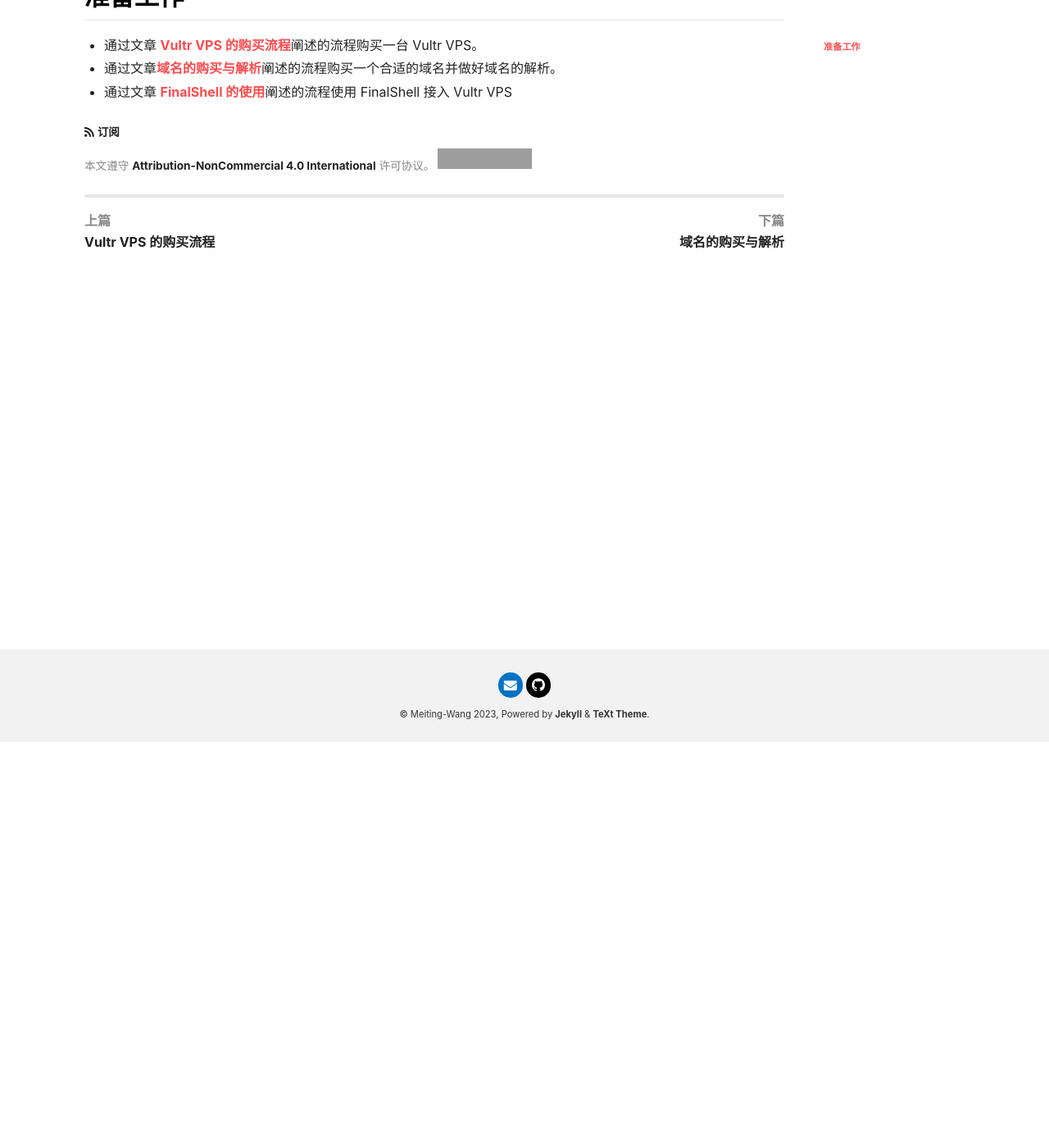
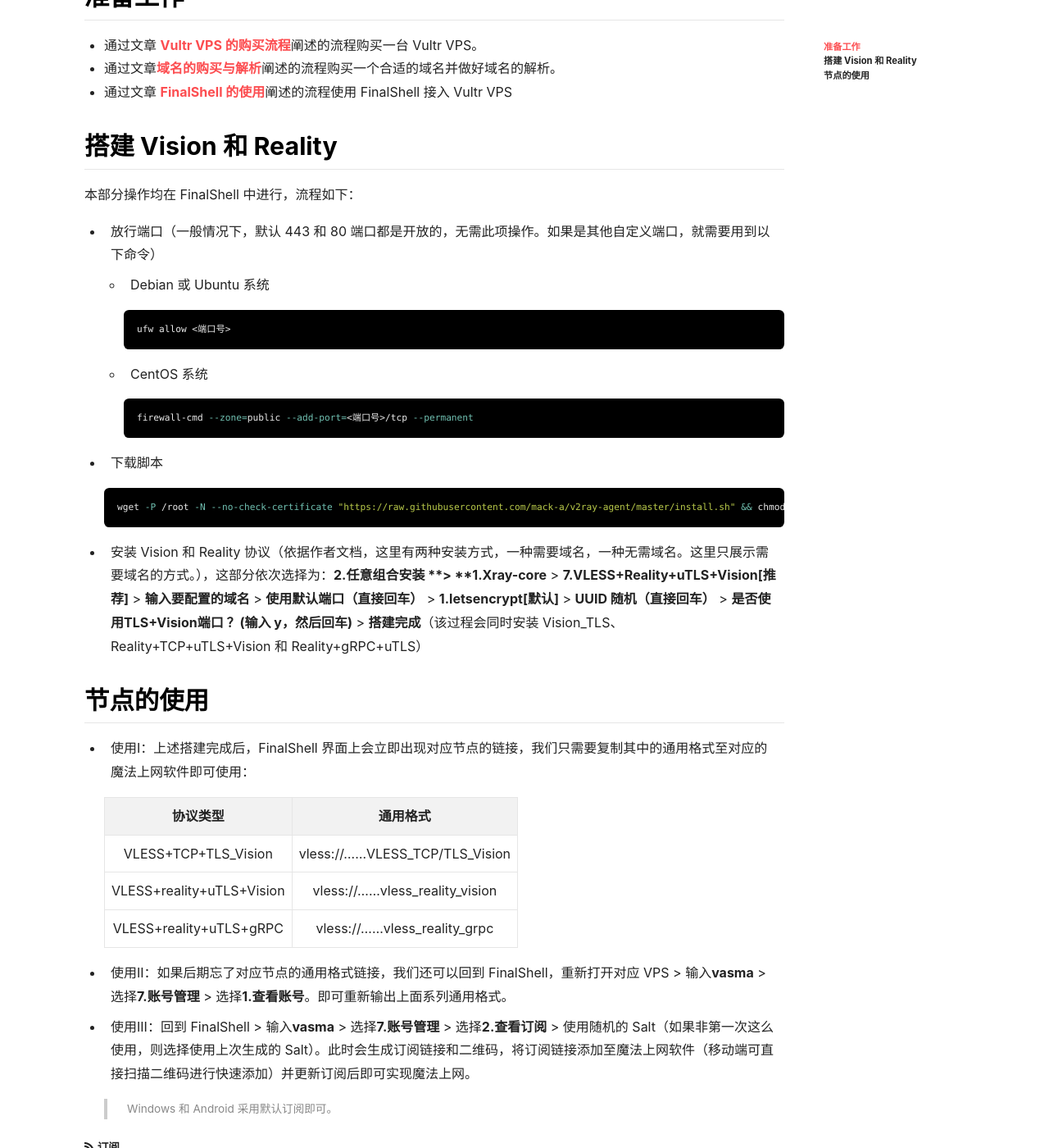
Before and after one commit to Meiting-Wang/Meiting-Wang.github.io, a Jekyll site: the page built from _posts/2023-08-09-使用Vultr搭建Vision和Reality.md, in a window 1280 px wide and 1400 px high, scrolled down 495 px. Shown: the whole window at 82% size. Built offline with Jekyll 4.4.1, drawn with Linux system fonts in a browser that asks for light colours; nearby versions of some CDN libraries; grey boxes are pictures that could not be loaded.

Commit message:
Update 2023-08-09-使用Vultr搭建Vision和Reality.md

````diff
--- a/_posts/2023-08-09-使用Vultr搭建Vision和Reality.md
+++ b/_posts/2023-08-09-使用Vultr搭建Vision和Reality.md
@@ -16,3 +16,45 @@ tags: fq Vultr
 - 通过文章 [Vultr VPS 的购买流程](https://meiting-wang.github.io/2023/08/09/vultr-vps-%E7%9A%84%E8%B4%AD%E4%B9%B0%E6%B5%81%E7%A8%8B.html)阐述的流程购买一台 Vultr VPS。
 - 通过文章[域名的购买与解析](https://meiting-wang.github.io/2023/08/09/%E5%9F%9F%E5%90%8D%E7%9A%84%E8%B4%AD%E4%B9%B0%E4%B8%8E%E8%A7%A3%E6%9E%90.html)阐述的流程购买一个合适的域名并做好域名的解析。
 - 通过文章 [FinalShell 的使用](https://meiting-wang.github.io/2023/08/09/FinalShell%E7%9A%84%E4%BD%BF%E7%94%A8.html)阐述的流程使用 FinalShell 接入 Vultr VPS
+
+## 搭建 Vision 和 Reality
+
+本部分操作均在 FinalShell 中进行，流程如下：
+
+- 放行端口（一般情况下，默认 443 和 80 端口都是开放的，无需此项操作。如果是其他自定义端口，就需要用到以下命令）
+
+  - Debian 或 Ubuntu 系统
+
+    ```bash
+    ufw allow <端口号>
+    ```
+
+  - CentOS 系统
+
+    ```bash
+    firewall-cmd --zone=public --add-port=<端口号>/tcp --permanent
+    ```
+
+- 下载脚本
+
+  ```sh
+  wget -P /root -N --no-check-certificate "https://raw.githubusercontent.com/mack-a/v2ray-agent/master/install.sh" && chmod 700 /root/install.sh && /root/install.sh
+  ```
+
+- 安装 Vision 和 Reality 协议（依据作者文档，这里有两种安装方式，一种需要域名，一种无需域名。这里只展示需要域名的方式。），这部分依次选择为：**2.任意组合安装 **> **1.Xray-core** > **7.VLESS+Reality+uTLS+Vision[推荐]** > **输入要配置的域名** > **使用默认端口（直接回车）** > **1.letsencrypt[默认]** > **UUID 随机（直接回车）** > **是否使用TLS+Vision端口 ？(输入 y，然后回车)** > **搭建完成**（该过程会同时安装 Vision_TLS、Reality+TCP+uTLS+Vision 和 Reality+gRPC+uTLS）
+
+## 节点的使用
+
+- 使用I：上述搭建完成后，FinalShell 界面上会立即出现对应节点的链接，我们只需要复制其中的通用格式至对应的魔法上网软件即可使用：
+
+  |         协议类型          |              通用格式              |
+  | :-----------------------: | :--------------------------------: |
+  |   VLESS+TCP+TLS_Vision    | vless://......VLESS_TCP/TLS_Vision |
+  | VLESS+reality+uTLS+Vision | vless://......vless_reality_vision |
+  |  VLESS+reality+uTLS+gRPC  |  vless://......vless_reality_grpc  |
+
+- 使用II：如果后期忘了对应节点的通用格式链接，我们还可以回到 FinalShell，重新打开对应 VPS > 输入**vasma** > 选择**7.账号管理** > 选择**1.查看账号**。即可重新输出上面系列通用格式。
+
+- 使用III：回到 FinalShell > 输入**vasma** > 选择**7.账号管理** > 选择**2.查看订阅** > 使用随机的 Salt（如果非第一次这么使用，则选择使用上次生成的 Salt）。此时会生成订阅链接和二维码，将订阅链接添加至魔法上网软件（移动端可直接扫描二维码进行快速添加）并更新订阅后即可实现魔法上网。
+
+  > Windows 和 Android 采用默认订阅即可。
````
